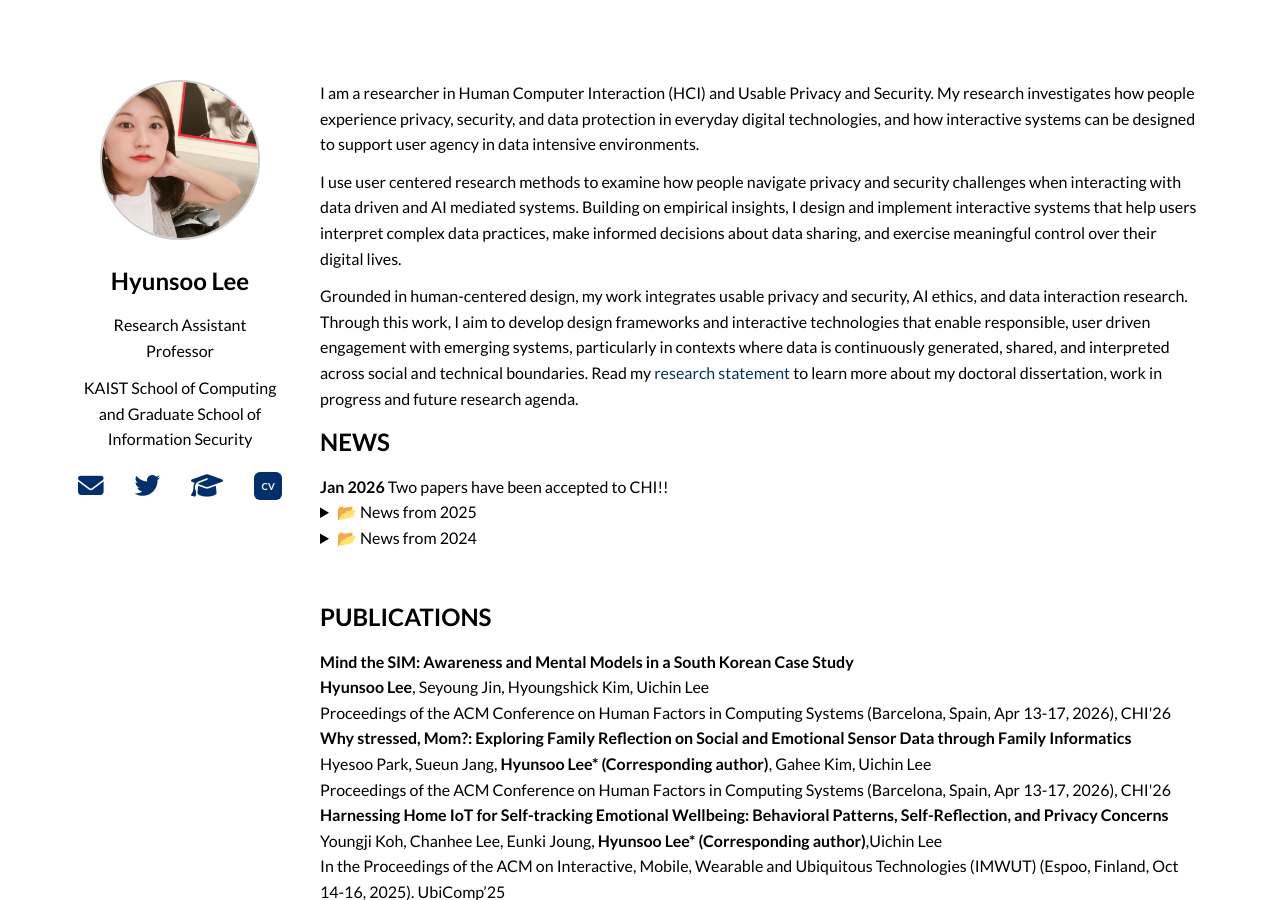
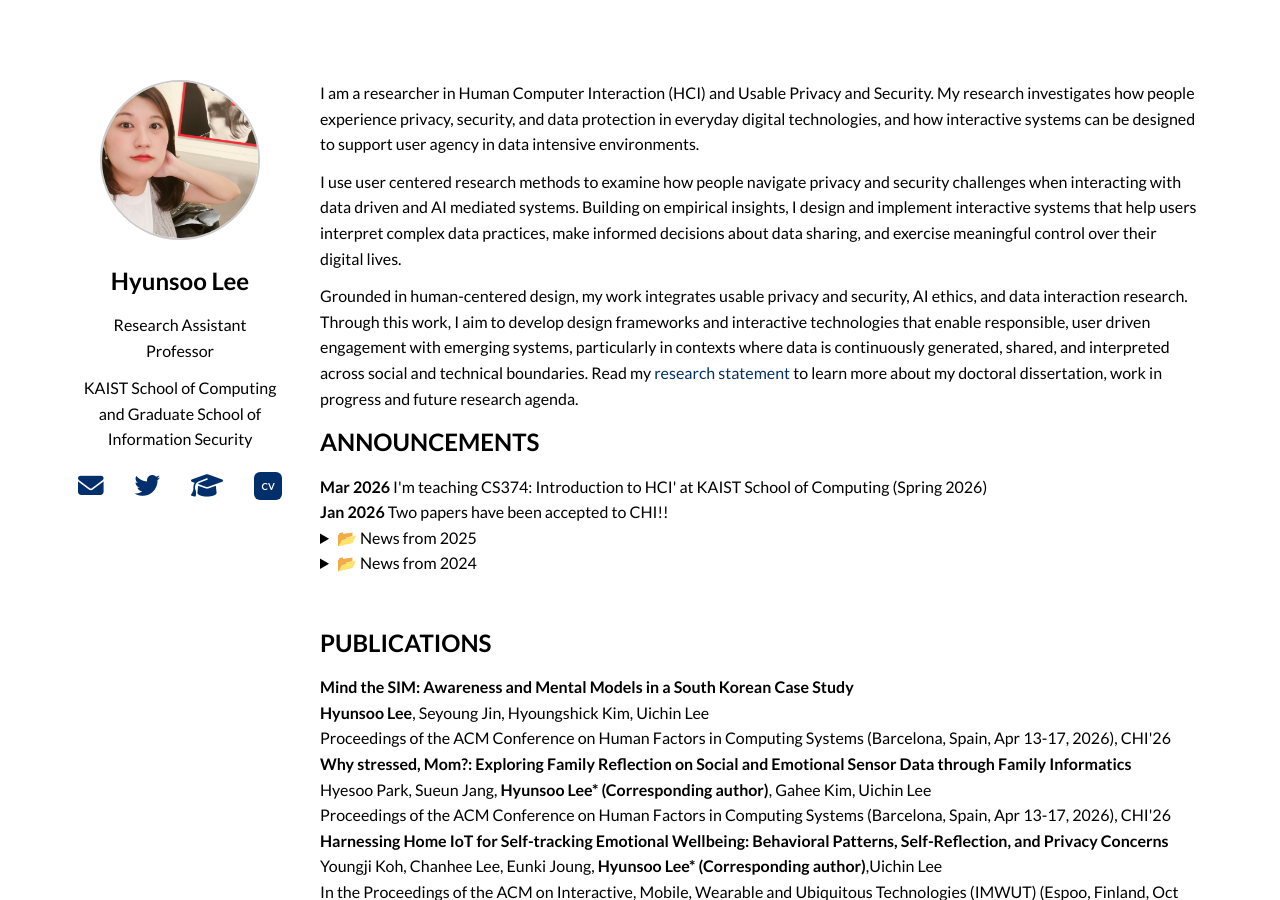
Before and after one commit to hslee90/hslee90.github.io, a Jekyll site: the page built from index.md, in a window 1280 px wide and 900 px high. Built offline with Jekyll 4.4.1, drawn with Linux system fonts in a browser that asks for light colours; nearby versions of some CDN libraries.

Commit message:
Change 'NEWS' heading to 'ANNOUNCEMENTS' and update content

```diff
--- a/index.md
+++ b/index.md
@@ -36,7 +36,10 @@ title: "Home"
   <p>Grounded in human-centered design, my work integrates usable privacy and security, AI ethics, and data interaction research. Through this work, I aim to develop design frameworks and interactive technologies that enable responsible, user driven engagement with emerging systems, particularly in contexts where data is continuously generated, shared, and interpreted across social and technical boundaries. Read my <a href="assets/pdf/research statement.pdf" target="_blank">research statement</a> to learn more about my doctoral dissertation, work in progress and future research agenda.</p>
 
 
-<h2 id="news">NEWS</h2>
+<h2 id="news">ANNOUNCEMENTS</h2>
+<div class="news-item">
+  <strong>Mar 2026</strong> I'm teaching CS374: Introduction to HCI' at KAIST School of Computing (Spring 2026)
+</div>
 <div class="news-item">
   <strong>Jan 2026</strong> Two papers have been accepted to CHI!!
 </div>
```
